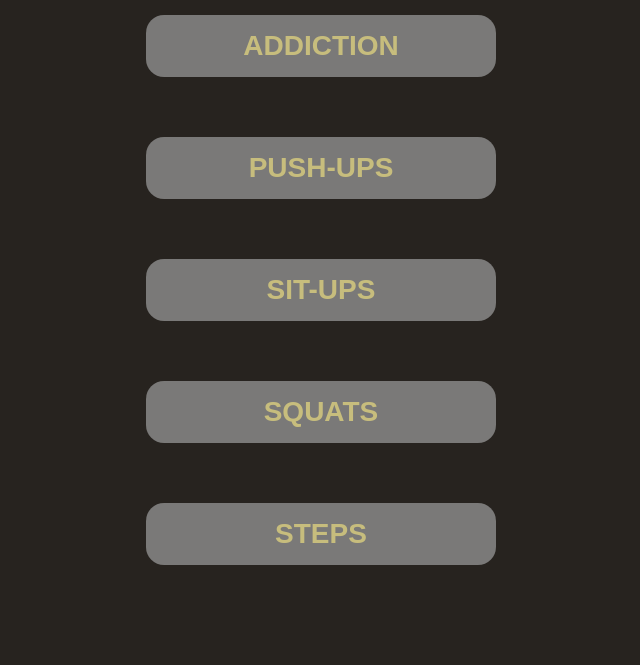
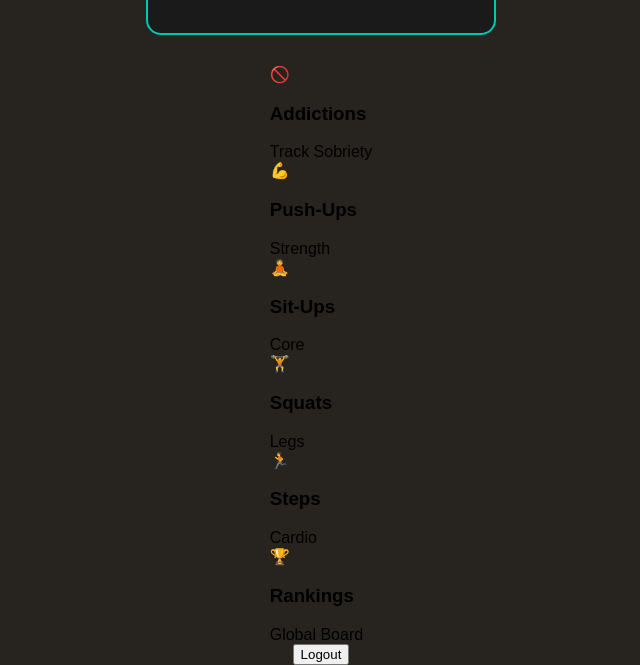
Before and after one commit to kelvinnzyoki/TAM, a plain HTML site: page index2.html in a window 1280 px wide. Shown: the part 221-886 px from the top of the page, without its empty margins (319-959 px from the left). Before the commit the page ends 840 px from the top, so only its background shows below. Drawn offline with Linux system fonts and the light colour scheme.

Commit message:
Update index2.html

```diff
--- a/index2.html
+++ b/index2.html
@@ -3,27 +3,59 @@
 <head>
     <meta charset="UTF-8">
     <meta name="viewport" content="width=device-width, initial-scale=1.0">
-    <title>List Buttons</title>
+    <title>Growth Dashboard</title>
     <link rel="stylesheet" href="style2.css">
 </head>
 <body>
 
     <div class="score-container">
-    <h2>Your Total Progress</h2>
-    <div id="totalScoreDisplay">Loading score...</div>
+        <h2>Total Progress Points</h2>
+        <div id="totalScoreDisplay">0</div>
+        <p class="rank-text">Level: Warrior</p>
     </div>
 
-    <div class="container">
+    <div class="dashboard-grid">
 
+        <div class="card" onclick="location.href='index3.html'">
+            <div class="icon">🚫</div>
+            <h3>Addictions</h3>
+            <span>Track Sobriety</span>
+        </div>
 
-        <button class="menu-btn" data-target="index3.html">ADDICTION</button>
-        <button class="menu-btn" data-target="index4.html">PUSH-UPS</button>
-        <button class="menu-btn" data-target="index5.html">SIT-UPS</button>
-        <button class="menu-btn" data-target="index6.html">SQUATS</button>
-        <button class="menu-btn" data-target="index7.html">STEPS</button>
+        <div class="card" onclick="location.href='index4.html'">
+            <div class="icon">💪</div>
+            <h3>Push-Ups</h3>
+            <span>Strength</span>
+        </div>
+
+        <div class="card">
+            <div class="icon">🧘</div>
+            <h3>Sit-Ups</h3>
+            <span>Core</span>
+        </div>
+
+        <div class="card">
+            <div class="icon">🏋️</div>
+            <h3>Squats</h3>
+            <span>Legs</span>
+        </div>
+
+        <div class="card">
+            <div class="icon">🏃</div>
+            <h3>Steps</h3>
+            <span>Cardio</span>
+        </div>
+
+        <div class="card secondary">
+            <div class="icon">🏆</div>
+            <h3>Rankings</h3>
+            <span>Global Board</span>
+        </div>
 
     </div>
 
-<script src="script2.js"></script>
+    <button class="logout-btn" onclick="logout()">Logout</button>
+
+    <script src="script2.js"></script>
 </body>
 </html>
```
